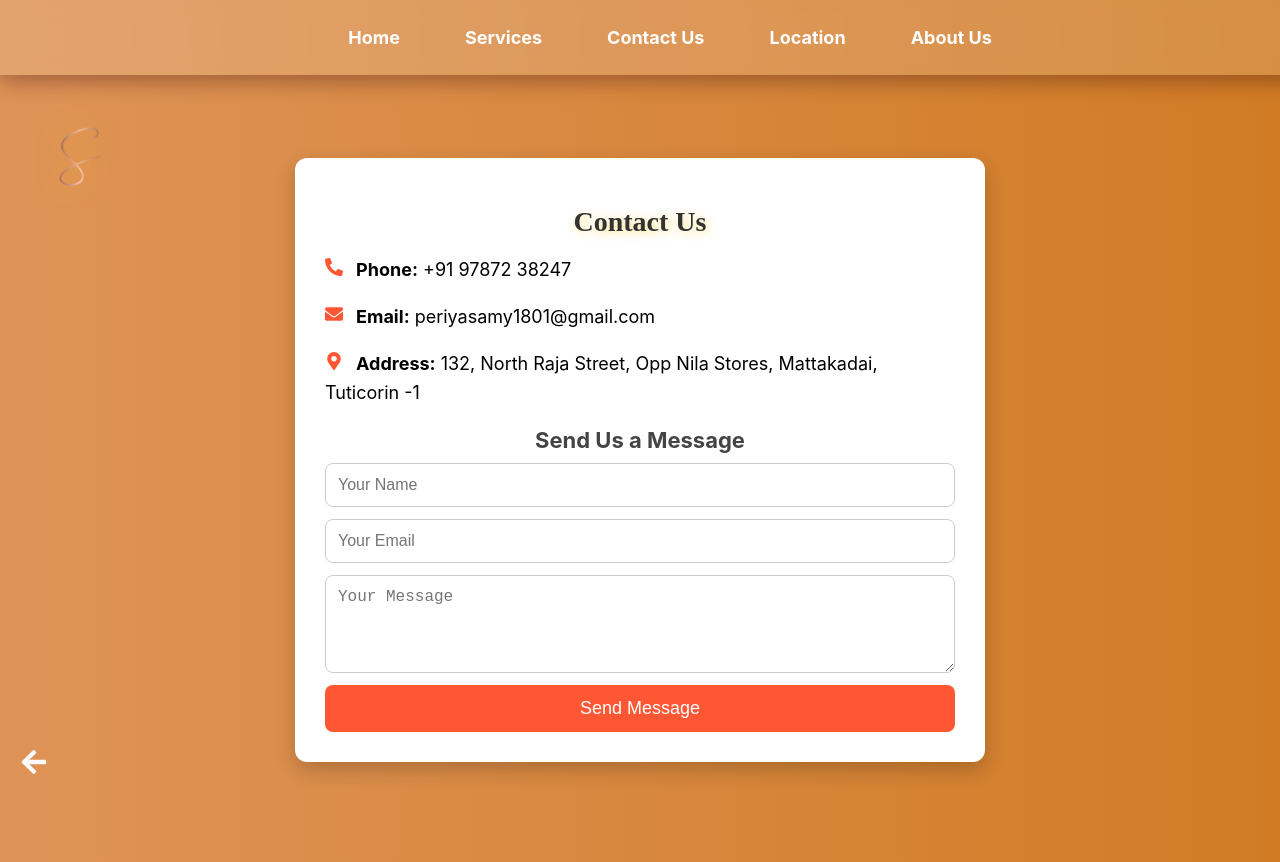
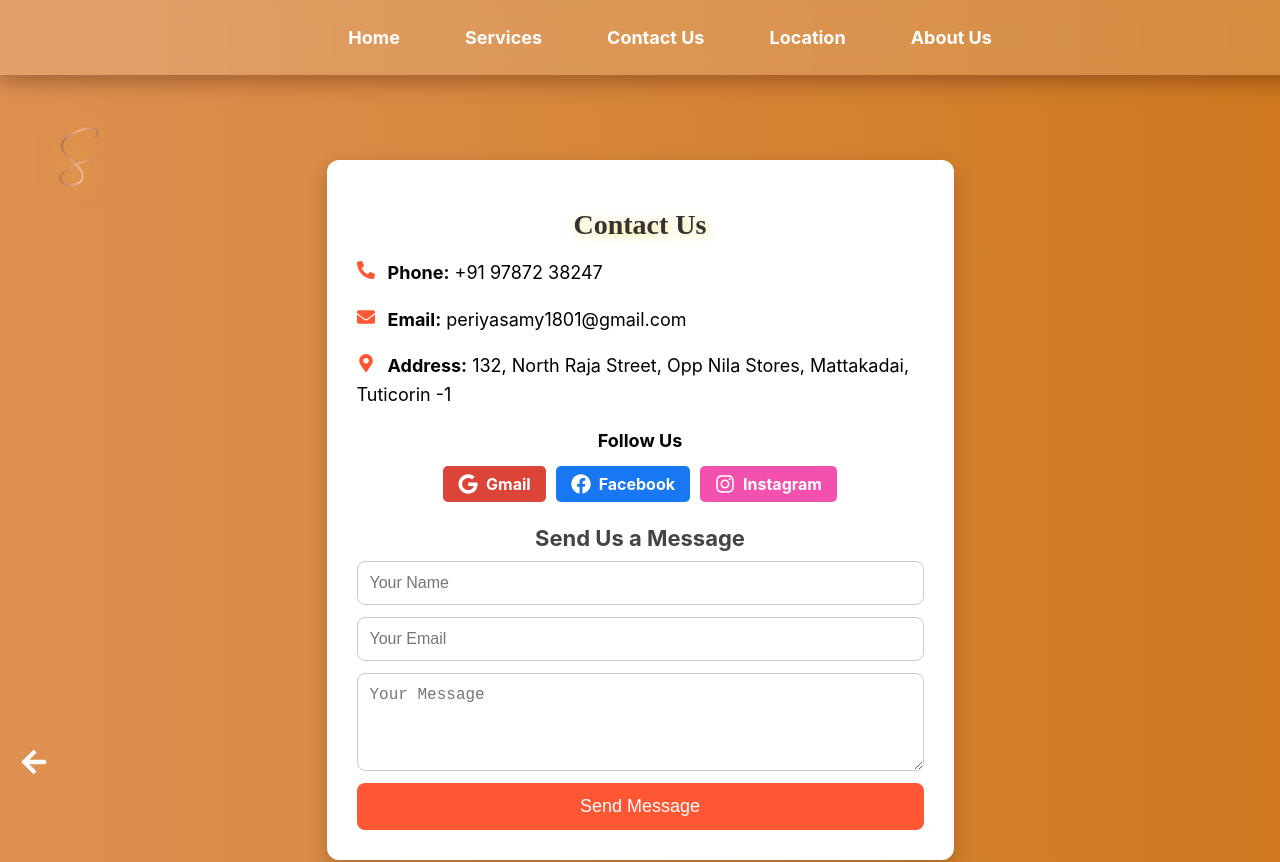
Before and after one commit to RamKumarPeriyasamy/salon-website, a React (Create React App) app: page /contact in a window 1280 px wide. Shown: the top 862 px of the page. Built offline with nearby package versions, Linux system fonts and the light colour scheme.

Commit message:
Version 2.0

```diff
--- a/src/components/Footer.jsx
+++ b/src/components/Footer.jsx
@@ -28,6 +28,7 @@ const Footer = () => {
     return (
         <footer className="transparent-footer">
             <p>Created by RamKumarPeriyasamy © 2025</p>
+
         </footer>
     );
 };
--- a/src/pages/Contact.css
+++ b/src/pages/Contact.css
@@ -3,7 +3,7 @@
   display: flex;
   justify-content: center;
   align-items: center;
-  min-height: 100vh; /* Full height */
+  min-height: 90vh; /* Full height */
   background: linear-gradient(to right,#e39a65, #c66a00); /* Smooth gradient */
   background-size: 200% 200%;
   animation: gradientAnimation 5s ease infinite;
@@ -22,10 +22,13 @@
   padding: 30px;
   border-radius: 12px;
   box-shadow: 0 8px 20px rgba(0, 0, 0, 0.2);
-  width: 50%;
+  width: 45%;
   max-width: 800px;
   text-align: center;
+  margin: 100px auto; /* Push it down from the top */
 }
+
+
 
 /* Contact Title */
 .contact-card h1 {
@@ -112,3 +115,47 @@
     padding: 10px;
   }
 }
+/* Social Media Styling */
+.social-media {
+  text-align: center;
+  margin-top: 20px;
+}
+
+.social-media h3 {
+  font-size: 18px;
+  margin-bottom: 10px;
+}
+
+.social-icon {
+  display: inline-flex;
+  align-items: center;
+  margin: 5px;
+  text-decoration: none;
+  padding: 8px 15px;
+  border-radius: 5px;
+  font-size: 16px;
+  font-weight: bold;
+  color: #fff;
+  transition: 0.3s;
+}
+
+.social-icon svg {
+  margin-right: 8px;
+  font-size: 20px;
+}
+
+.gmail {
+  background-color: #db4437;
+}
+
+.facebook {
+  background-color: #1877f2;
+}
+
+.instagram {
+  background-color:#f450ad;
+}
+
+.social-icon:hover {
+  opacity: 0.8;
+}
--- a/src/pages/Contact.jsx
+++ b/src/pages/Contact.jsx
@@ -1,5 +1,5 @@
 import React, { useState } from 'react';
-import { FaPhoneAlt, FaEnvelope, FaMapMarkerAlt } from 'react-icons/fa';
+import { FaPhoneAlt, FaEnvelope, FaMapMarkerAlt, FaFacebook, FaInstagram, FaGoogle } from 'react-icons/fa';
 import './Contact.css';
 
 const Contact = () => {
@@ -35,10 +35,26 @@ const Contact = () => {
     <div className="contact-container">
       <div className="contact-card">
         <h1>Contact Us</h1>
+
+        {/* Contact Info */}
         <div className="contact-info">
           <p><FaPhoneAlt className="icon" /> <strong>Phone:</strong> +91 97872 38247</p>
           <p><FaEnvelope className="icon" /> <strong>Email:</strong> periyasamy1801@gmail.com</p>
           <p><FaMapMarkerAlt className="icon" /> <strong>Address:</strong> 132, North Raja Street, Opp Nila Stores, Mattakadai, Tuticorin -1</p>
+        </div>
+
+        {/* Social Media Links */}
+        <div className="social-media">
+          <h3>Follow Us</h3>
+          <a href="mailto:periyasamy1801@gmail.com" target="_blank" rel="noopener noreferrer" className="social-icon gmail">
+            <FaGoogle /> Gmail
+          </a>
+          <a href="https://www.facebook.com/your-facebook-profile" target="_blank" rel="noopener noreferrer" className="social-icon facebook">
+            <FaFacebook /> Facebook
+          </a>
+          <a href="https://www.instagram.com/your-instagram-profile" target="_blank" rel="noopener noreferrer" className="social-icon instagram">
+            <FaInstagram /> Instagram
+          </a>
         </div>
 
         {/* Contact Form */}
```
